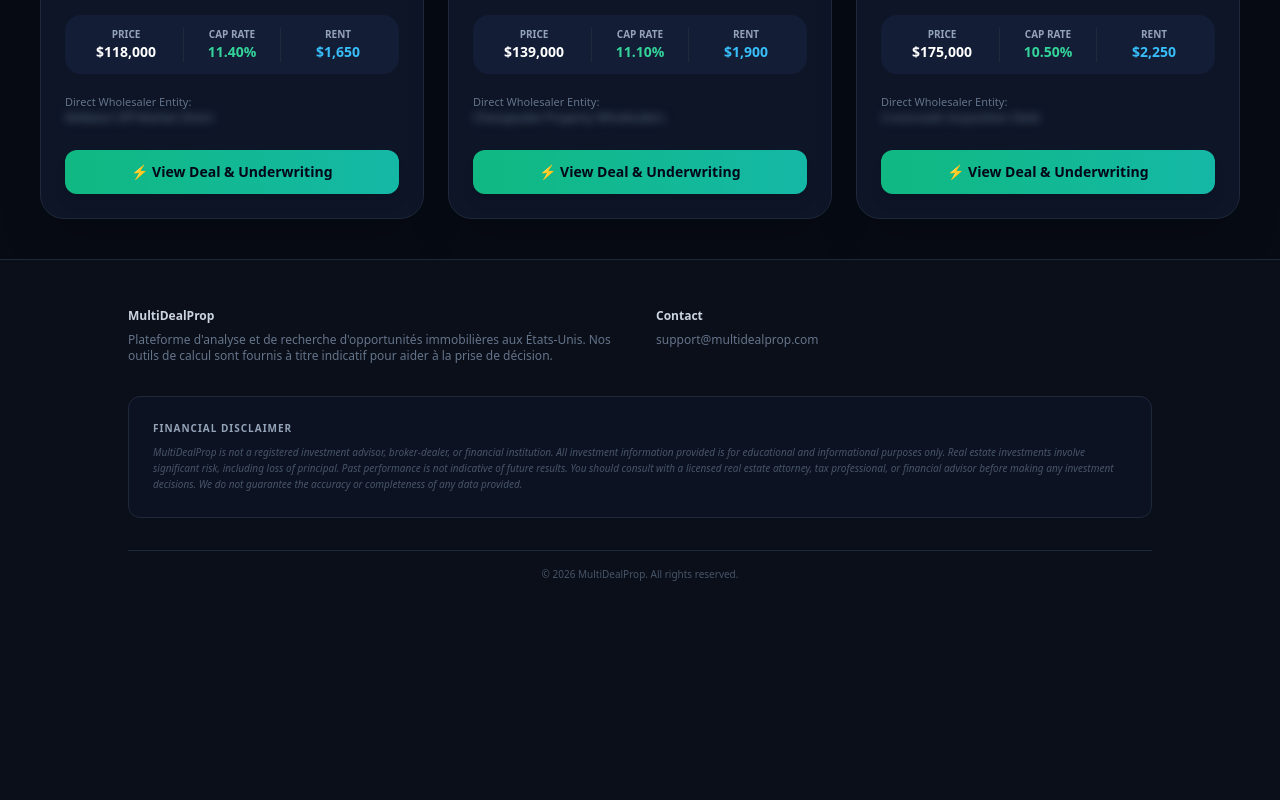
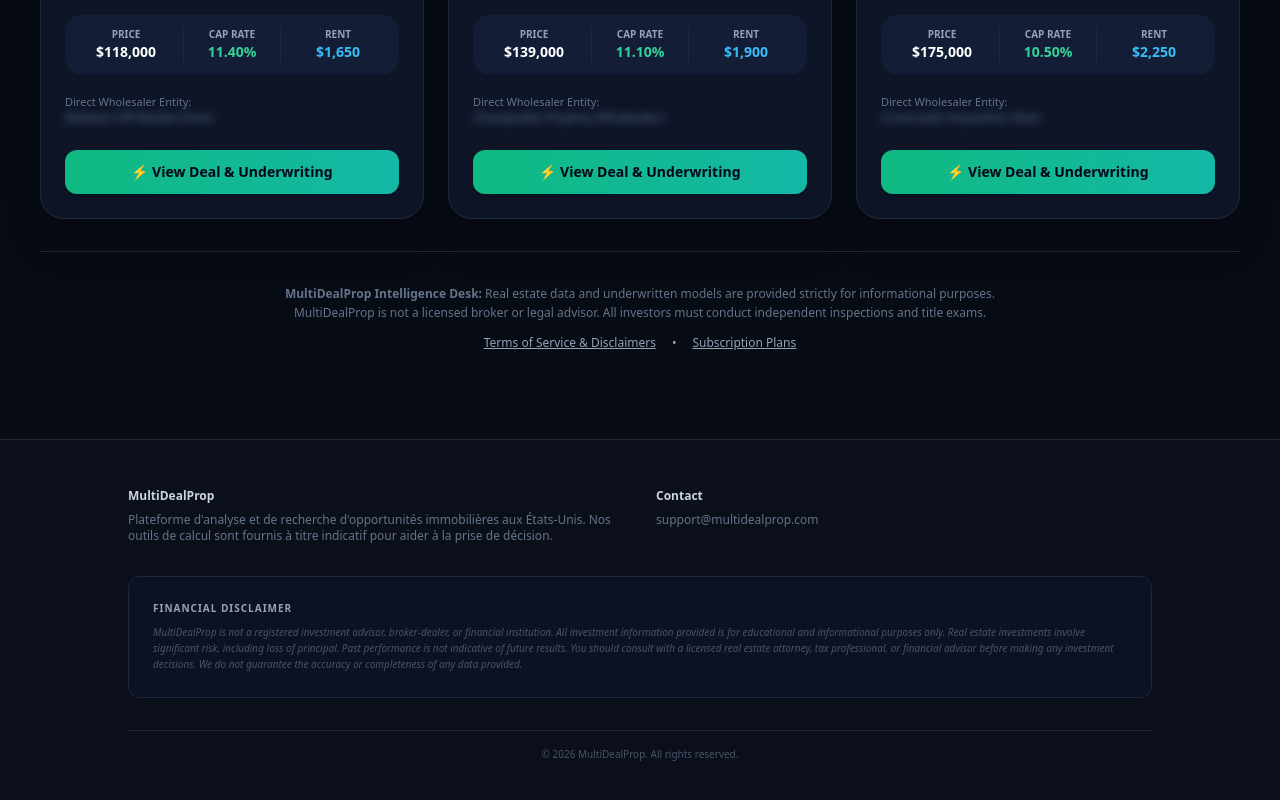
Before and after one commit to MultiDeal/multidealprop, a Next.js app: page /deals in a window 1280 px wide. Shown: the part 1652-2452 px from the top of the page. Before the commit the page ends 2282 px from the top, so only its background shows below. Built offline with nearby package versions, Linux system fonts and the light colour scheme.

Commit message:
Add legal footer to deals page
Added legal footer with terms and subscription links.

```diff
--- a/src/app/deals/page.tsx
+++ b/src/app/deals/page.tsx
@@ -501,7 +501,17 @@ function DealsFeed() {
             })}
           </div>
         )}
-
+{/* FOOTER LÉGAL & PROTECTION */}
+        <footer className="border-t border-slate-800 pt-8 pb-12 mt-12 text-center text-xs text-slate-500 space-y-3">
+          <p className="max-w-3xl mx-auto leading-relaxed">
+            <strong>MultiDealProp Intelligence Desk:</strong> Real estate data and underwritten models are provided strictly for informational purposes. MultiDealProp is not a licensed broker or legal advisor. All investors must conduct independent inspections and title exams.
+          </p>
+          <div className="flex justify-center items-center gap-4 text-slate-400">
+            <Link href="/terms" className="hover:text-white transition underline">Terms of Service & Disclaimers</Link>
+            <span>•</span>
+            <Link href="/vip" className="hover:text-white transition underline">Subscription Plans</Link>
+          </div>
+        </footer>
       </div>
     </div>
   );
```
